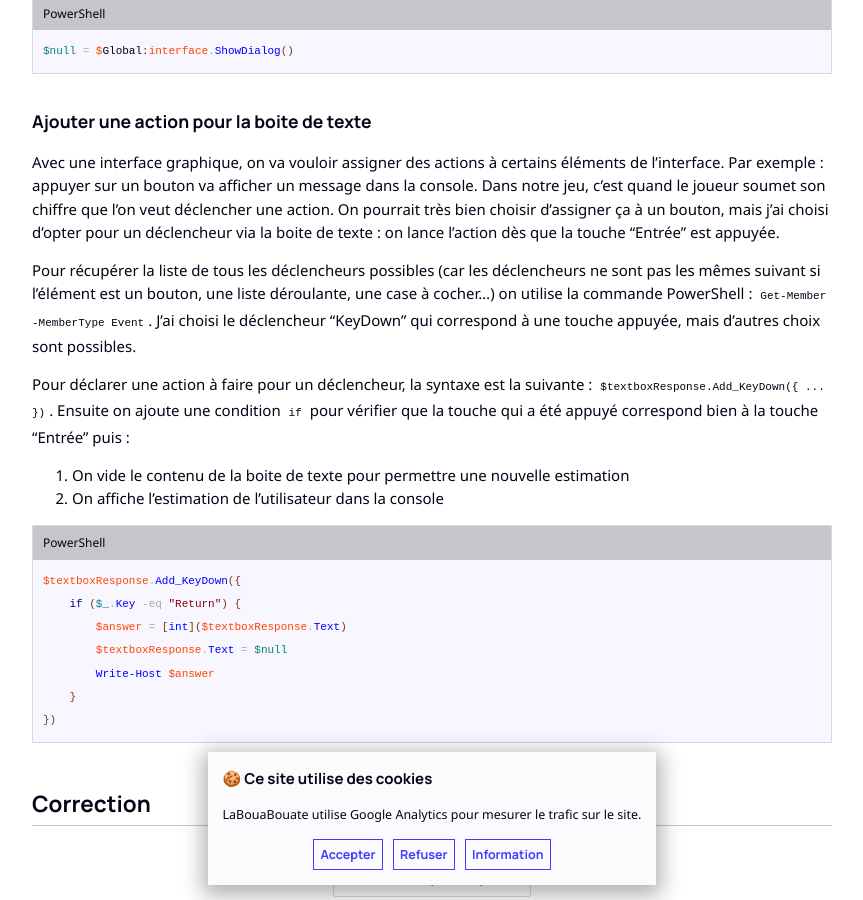
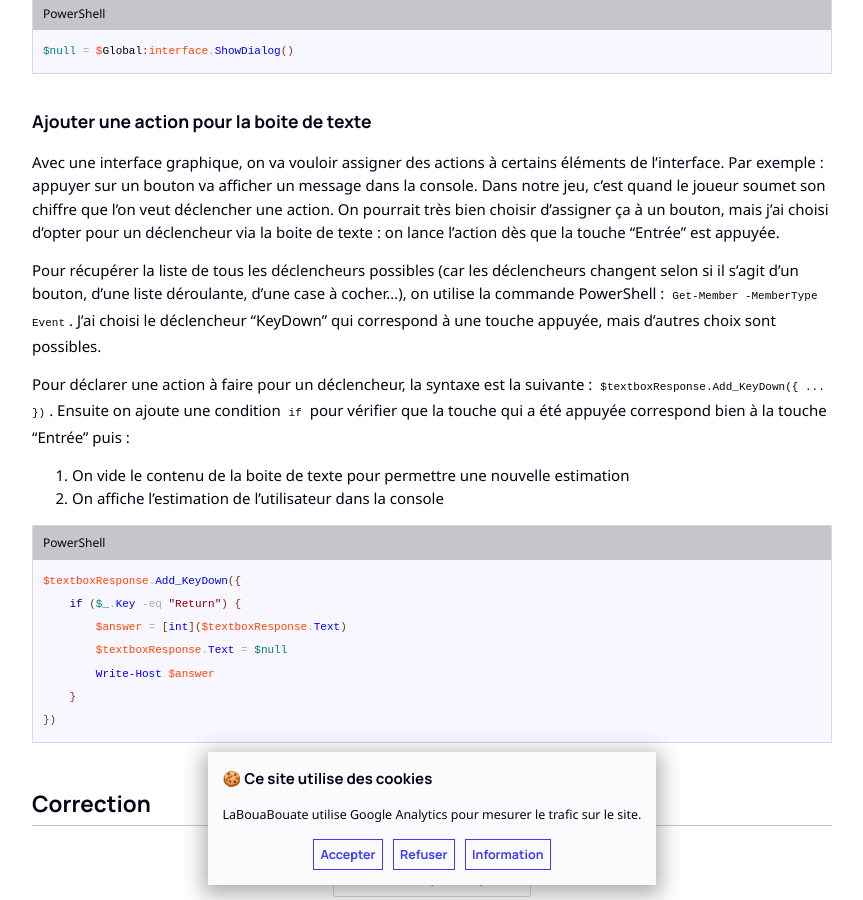
Before and after one commit to leobouard/leobouard.github.io, a Jekyll site: the page built from _posts/2022-12-01-cours-pratique-powershell-008.md, in a window 1280 px wide and 900 px high, scrolled down 2769 px. Shown: the whole window, without its empty margins (208-1071 px from the left). Built offline with Jekyll 4.4.1, drawn with Linux system fonts in a browser that asks for light colours; nearby versions of some CDN libraries; some web fonts are replaced; some of the changed text lies outside the part shown.

Commit message:
Update 2022-12-01-cours-pratique-powershell-008.md

```diff
--- a/_posts/2022-12-01-cours-pratique-powershell-008.md
+++ b/_posts/2022-12-01-cours-pratique-powershell-008.md
@@ -90,9 +90,9 @@ $null = $Global:interface.ShowDialog()
 
 Avec une interface graphique, on va vouloir assigner des actions à certains éléments de l'interface. Par exemple : appuyer sur un bouton va afficher un message dans la console. Dans notre jeu, c'est quand le joueur soumet son chiffre que l'on veut déclencher une action. On pourrait très bien choisir d'assigner ça à un bouton, mais j'ai choisi d'opter pour un déclencheur via la boite de texte : on lance l'action dès que la touche "Entrée" est appuyée.
 
-Pour récupérer la liste de tous les déclencheurs possibles (car les déclencheurs ne sont pas les mêmes suivant si l'élément est un bouton, une liste déroulante, une case à cocher…) on utilise la commande PowerShell : `Get-Member -MemberType Event`. J'ai choisi le déclencheur "KeyDown" qui correspond à une touche appuyée, mais d'autres choix sont possibles.
+Pour récupérer la liste de tous les déclencheurs possibles (car les déclencheurs changent selon si il s'agit d'un bouton, d'une liste déroulante, d'une case à cocher…), on utilise la commande PowerShell : `Get-Member -MemberType Event`. J'ai choisi le déclencheur "KeyDown" qui correspond à une touche appuyée, mais d'autres choix sont possibles.
 
-Pour déclarer une action à faire pour un déclencheur, la syntaxe est la suivante : `$textboxResponse.Add_KeyDown({ ... })`. Ensuite on ajoute une condition `if` pour vérifier que la touche qui a été appuyé correspond bien à la touche "Entrée" puis :
+Pour déclarer une action à faire pour un déclencheur, la syntaxe est la suivante : `$textboxResponse.Add_KeyDown({ ... })`. Ensuite on ajoute une condition `if` pour vérifier que la touche qui a été appuyée correspond bien à la touche "Entrée" puis :
 
 1. On vide le contenu de la boite de texte pour permettre une nouvelle estimation
 2. On affiche l'estimation de l'utilisateur dans la console
```
Also changed, not shown: other parts of _posts/2022-12-01-cours-pratique-powershell-008.md (+1 -1 lines).
